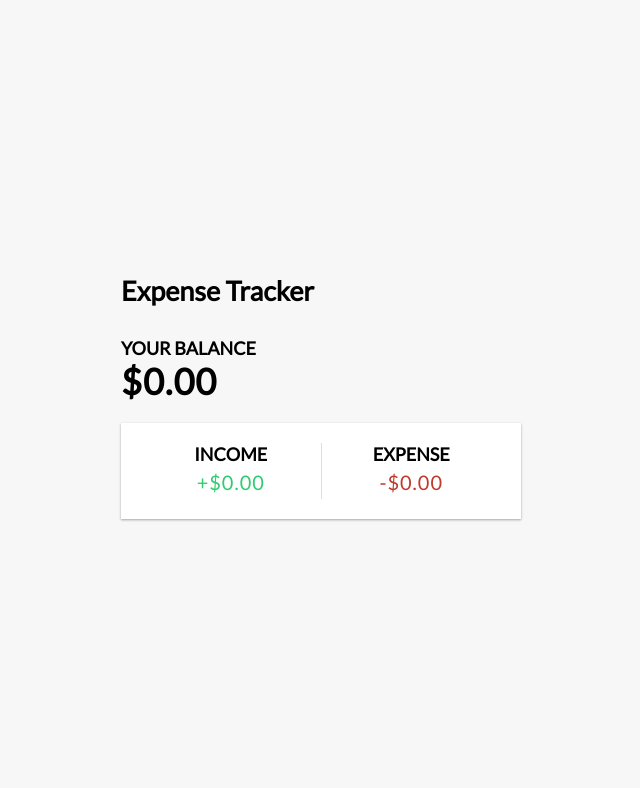
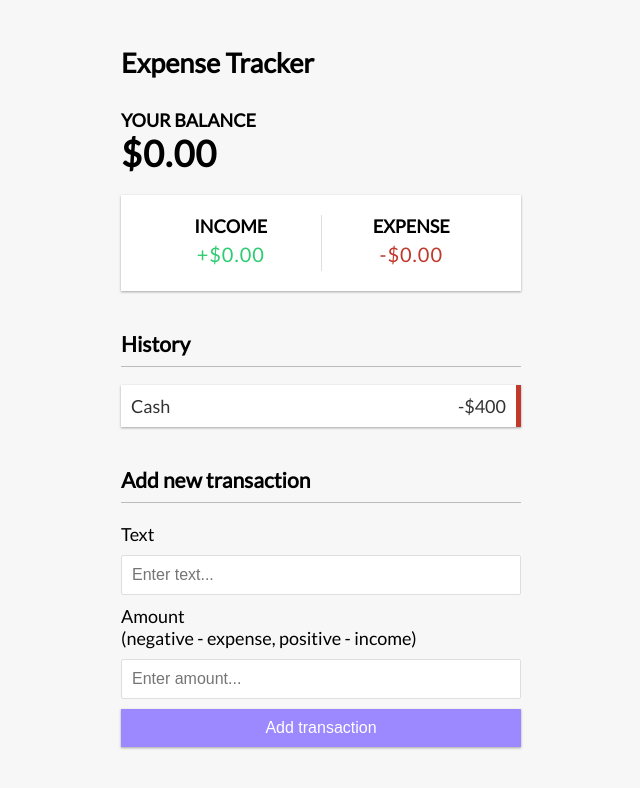
Before and after one commit to GiorgiBabunashvili/ExpenseTrReact, a React (Create React App) app in the folder expensetracker/: page / in a window 1280 px wide. Shown: the top 788 px of the page, without its empty margins (319-959 px from the left). Built offline with nearby package versions, Linux system fonts and the light colour scheme.

Commit message:
add transaction

```diff
--- a/expensetracker/src/App.js
+++ b/expensetracker/src/App.js
@@ -1,7 +1,9 @@
 import "./App.css";
+import AddTransaction from "./components/AddTransaction";
 import Balance from "./components/Balance";
 import Header from "./components/Header";
 import IncomExpenses from "./components/IncomExpenses";
+import TransactionList from "./components/TransactionList";
 
 function App() {
   return (
@@ -10,6 +12,8 @@
       <div className="container">
         <Balance />
         <IncomExpenses />
+        <TransactionList />
+        <AddTransaction />
       </div>
     </div>
   );
--- /dev/null
+++ b/expensetracker/src/components/AddTransaction.js
@@ -0,0 +1,25 @@
+import React from "react";
+
+const AddTransaction = () => {
+  return (
+    <>
+      <h3>Add new transaction</h3>
+      <form>
+        <div className="form-control">
+          <label htmlFor="text">Text</label>
+          <input type="text" id="text" placeholder="Enter text..." />
+        </div>
+        <div className="form-control">
+          <label htmlFor="amount">
+            Amount <br />
+            (negative - expense, positive - income)
+          </label>
+          <input type="number" id="amount" placeholder="Enter amount..." />
+        </div>
+        <button className="btn">Add transaction</button>
+      </form>
+    </>
+  );
+};
+
+export default AddTransaction;
--- /dev/null
+++ b/expensetracker/src/components/TransactionList.js
@@ -0,0 +1,17 @@
+import React from "react";
+
+const TransactionList = () => {
+  return (
+    <>
+      <h3>History</h3>
+      <ul id="list" className="list">
+        <li class="minus">
+          Cash <span>-$400</span>
+          <button className="delete-btn">x</button>
+        </li>
+      </ul>
+    </>
+  );
+};
+
+export default TransactionList;
```
